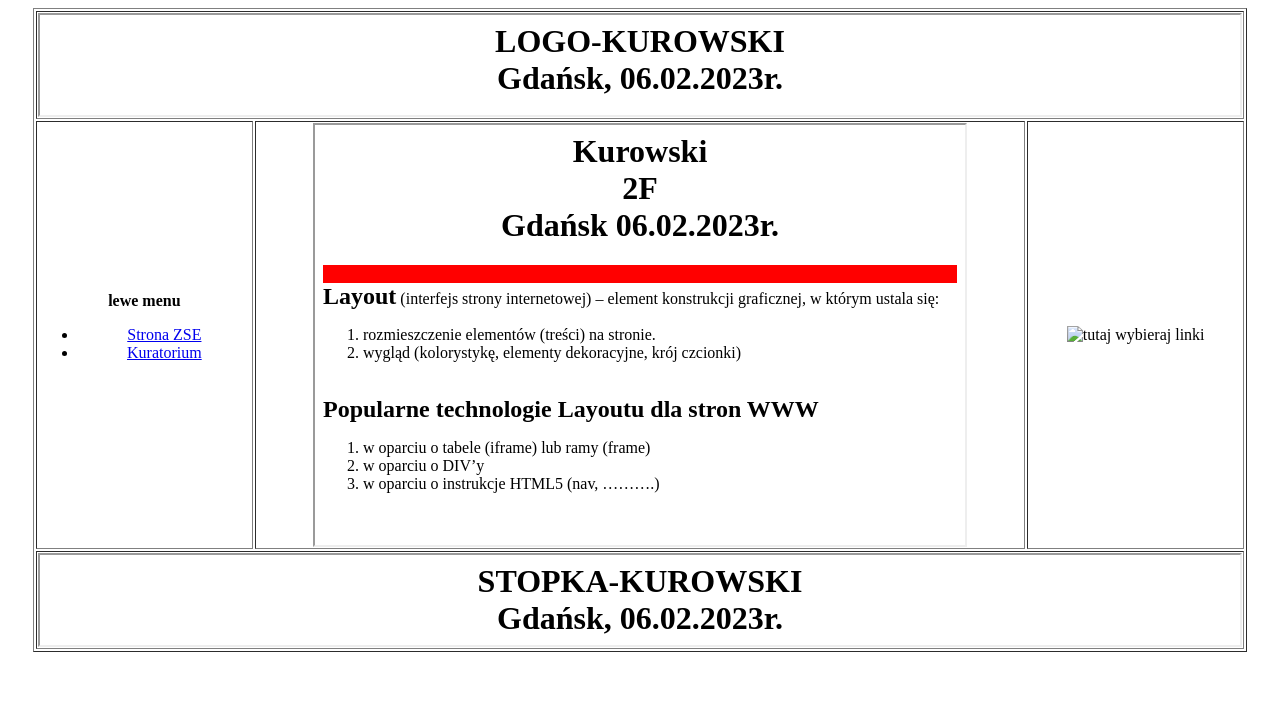
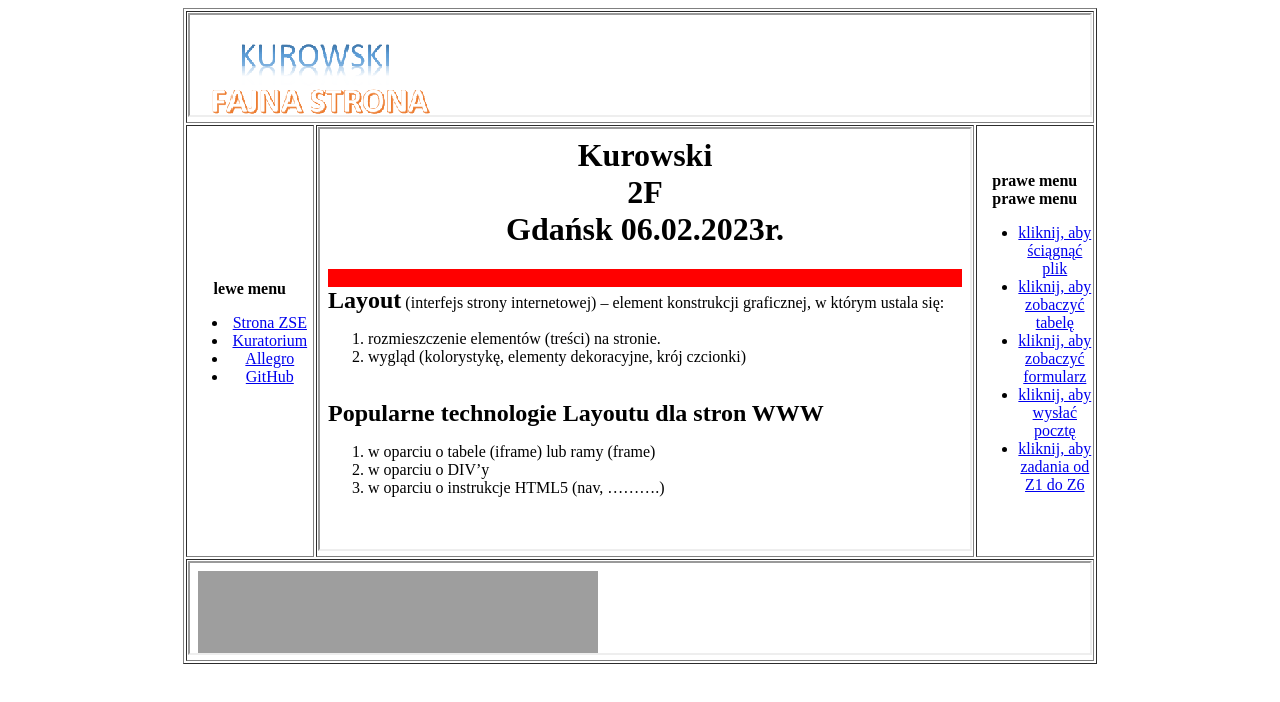
Before and after one commit to WiktorKurowski/Zadania12-13, a plain HTML site: page index.html in a window 1280 px wide. Drawn offline with Linux system fonts and the light colour scheme.

Commit message:
Add files via upload

```diff
--- a/index.html
+++ b/index.html
@@ -1,3 +1,4 @@
+<!DOCTYPE html>
 <html>
 <head>
 <meta charset="utf-8">
@@ -5,8 +6,9 @@
 <body>
 <table width=65% border="1" align="center">
 <tr>
-		<td colspan="3">
-				<iframe scrolling="no" width=1200 height=100 name="obszar_logo" src="logo_Kurowski.html" border="0"></iframe>
+	<td colspan="3" align="center">
+		<iframe scrolling="no" width=900 height=100 name="obszar_logo" src="logo_Kurowski.html" border="0"></iframe>
+		</td>
 </td>
 </tr>
 <tr>
@@ -19,24 +21,43 @@
 		<li>
 			<a href="https://www.kuratorium.gda.pl/" target="obszar_glowny">Kuratorium</a>
 		</li>
+		<li>
+			<a href="https://www.allegro.pl/" target="obszar_glowny">Allegro</a>
+		</li>
+		<li>
+			<a href="https://www.github.com/" target="obszar_glowny">GitHub</a>
+		</li>
 		</ul>
+		</td>
 </td>
 <td align=center>
 	<iframe width=650 height=420 name="obszar_glowny" src="glowny_Kurowski.html" border="0"></iframe>
 	</td>
 	<td width=18% align="center">
-		<map id="mapa_kołtoński">
-	<area shape="rect" coords="2,3,91,46" href="INST_HTM_technik_2022.pdf">
-	<area shape="rect" coords="2,50,91,95" href="tabela_Kołtoński.html" target="obszar_glowny">
-	<area shape="circle" coords="48,125,23" href="formularz_Kołtoński.html" target="obszar_glowny">
-	<area shape="rect" coords="46,166,81,225,13,225" href="mailto:mkryniew@ids.gda.pl">
-	<area shape="circle" coords="48,270,23" href="z1z6_koltonski.html" target="obszar_glowny">
-	</map>
-	<img src="mapa.gif" alt="tutaj wybieraj linki" usemap="#mapa_kołtoński">
+		<b>prawe menu</b>
+
+		<b>prawe menu</b>
+					<ul>
+						<li>
+							<a href="INST_HTM_technik_2022.pdf">kliknij, aby ściągnąć plik</a>
+						</li>
+						<li>
+							<a href="tabela_Kurowski.html" target="obszar_glowny">kliknij, aby zobaczyć tabelę</a>
+						</li>
+						<li>
+							<a href="formularz_Kurowski.html" target="obszar_glowny">kliknij, aby zobaczyć formularz</a>
+						</li>
+						<li>
+							<a href="mailto:mkryniew@ids.gda.pl">kliknij, aby wysłać pocztę</a>
+						</li>
+						<li>
+							<a href="z1_z6_Kurowski.html" target="obszar_glowny">kliknij, aby zadania od Z1 do Z6</a>
+						</li>
+					</ul>
 				</td>
 <tr>
-		<td colspan="3">
-			<iframe scrolling="no" width=1200 height=90 name="obszar_stopka" src="stopka_Kurowski.html" border="0"></iframe>
+	<td colspan="3" align="center">
+		<iframe scrolling="no" width=900 height=90 name="obszar_stopka" src="stopka_Kurowski.html" border="0"></iframe>
 	</td>
 </tr>
 </table>
--- a/logo_Kurowski.html
+++ b/logo_Kurowski.html
@@ -3,7 +3,5 @@
 		<meta charset="utf-8">
 	</head>
 	<body>
-	<h1 align="center"><strong>LOGO-KUROWSKI</strong><br>
-	<strong>Gdańsk, 06.02.2023r.</strong></h1>
-	</body>
+	<img src="logo_zadanie_15_Kurowski.png" align=left>
 </html>
--- a/stopka_Kurowski.html
+++ b/stopka_Kurowski.html
@@ -3,7 +3,8 @@
 		<meta charset="utf-8">
 	</head>
 	<body>
-	<h1 align="center"><strong>STOPKA-KUROWSKI</strong><br>
-	<strong>Gdańsk, 06.02.2023r.</strong></h1>
+	<!-- www.DarmowyLicznik.pl -->
+<div class="image-rotator"><div class="rotator-slide" id="rotator-slide-1"><a href="https://www.darmowylicznik.pl/" title="Przejdź na stronę licznika" target="_blank"><img src="https://www.darmowylicznik.pl/licznik.php?id=146336" alt="Darmowy licznik odwiedzin" style="border:0px;" /></a></div></div>
+<!-- END www.DarmowyLicznik.pl -->
 	</body>
 </html>
```
Also changed, not shown: logo_zadanie_15_Kurowski.png (added), mapa.gif (added). Lines whose indentation alone changed are shown as unchanged.
